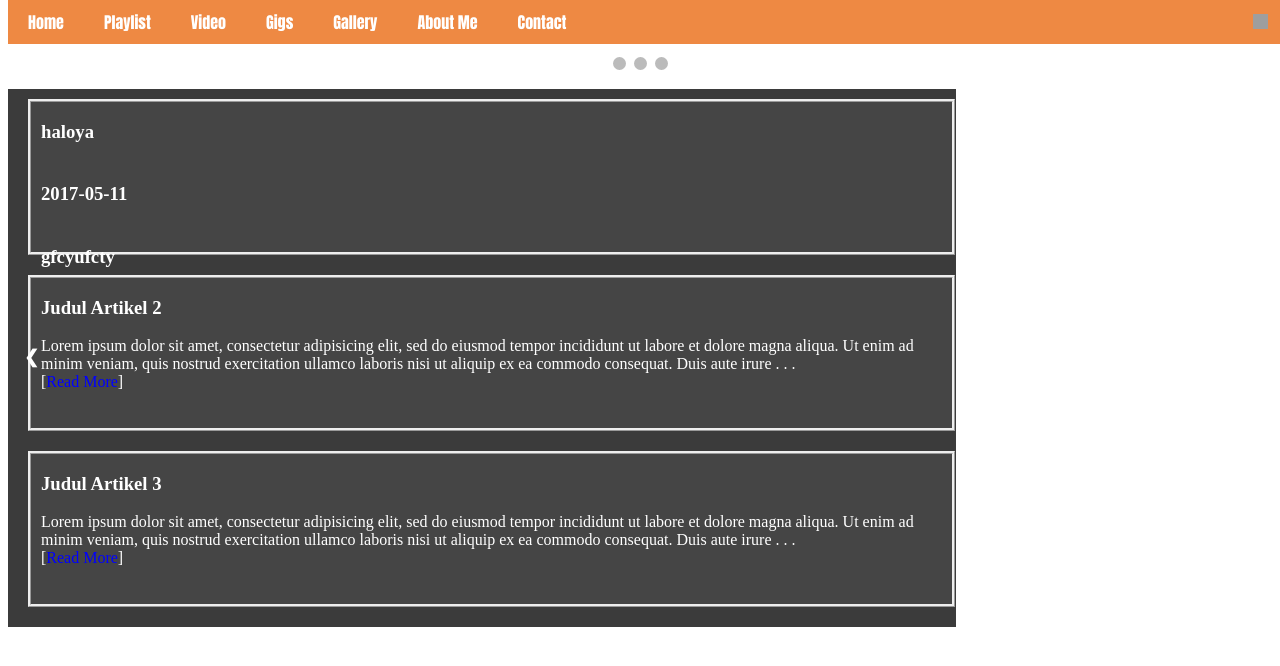
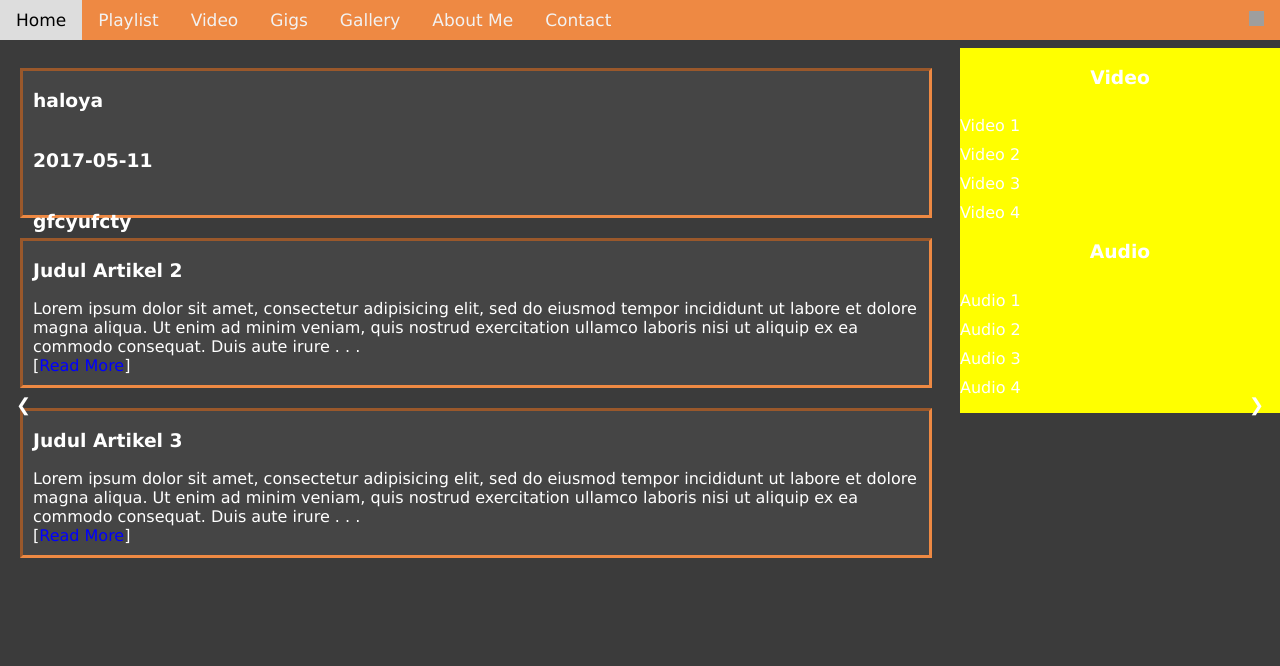
Before and after one commit to dimashv09/Musicart, a PHP site: page / in a window 1280 px wide. Shown: the top 666 px of the page. Run offline with PHP 8.4, Linux system fonts and the light colour scheme; data comes from the database, SQL or seed files in the repository; some libraries are stand-ins or nearby versions; grey boxes are pictures that could not be loaded.

Commit message:
style.css

```diff
--- a/BMP/css/style.css
+++ b/BMP/css/style.css
@@ -1,10 +1,10 @@
-/*{
-	background: #ABB8F4;
-	margin: -10px;
-}*/
+body {
+  margin:0;
+  background-color: #3B3B3B;
+}
 
-/*navbar*/
-.navbar{
+.navbar {
+  overflow: hidden;
   background-color: #EE8943;
   position: fixed;
   top: 0;
@@ -20,15 +20,18 @@
  .navbar ul li{
 	float: left;
   list-style: none;
-	padding: 10px 0px;
+  padding: 0;
   text-decoration: none;
 }
 
- .navbar ul li a{
+.navbar a {
+  float: left;
+  display: block;
+  color: #f2f2f2;
+  text-align: center;
+  padding: 10px 16px;
   text-decoration: none;
-  font-family: impact;
-  color: white;
-  padding: 10px 20px;
+  font-size: 17px;
 }
 
 .navbar ul li a:hover{
@@ -40,27 +43,29 @@
  background-color: #4CAF50;
    color: white;
 }
-/*end navbar*/
 
-/*header*/
+.main {
+  padding: 16px;
+  margin-top: 30px;
+  height: 100%px; /* Used in this example to enable scrolling */
+}
+
+* {box-sizing:border-box}
+body {font-family: Verdana,sans-serif;margin:0}
+.mySlides {display:none}
+
 /* Slideshow container */
 .slideshow-container {
   width: 100%;
 	position: static;
-	padding: 0px;
-  margin-top: 38px;
-}
-
-.mySlides {
-	display:none;
+	padding-top: 11px;
+  margin-top: 29px;
+  margin-bottom: -60px;
 }
 
 .mySlides img{
-	height: 600px;
-	width: 100%;
-	margin-bottom: -20px;
+  height: 595px;
 }
-
 /* Next & previous buttons */
 .prev, .next {
   cursor: pointer;
@@ -68,7 +73,7 @@
   top: 50%;
   width: auto;
   padding: 16px;
-  margin-top: -70px;
+  margin-top: -22px;
   color: white;
   font-weight: bold;
   font-size: 18px;
@@ -89,13 +94,11 @@
 
 /* Caption text */
 .text {
-  /*color: #f2f2f2;*/
-	color : black;
+  color: #f2f2f2;
   font-size: 15px;
   padding: 8px 12px;
-  position:relative;
-	margin-top: -50px;
-  bottom: 8px;
+  position: absolute;
+  bottom: 50px;
   width: 100%;
   text-align: center;
 }
@@ -106,12 +109,11 @@
   font-size: 12px;
   padding: 8px 12px;
   position: absolute;
-  top: 0;
+  top: 10;
 }
 
 /* The dots/bullets/indicators */
 .dot {
-	width: 100%;
   cursor:pointer;
   height: 13px;
   width: 13px;
@@ -148,24 +150,10 @@
 @media only screen and (max-width: 300px) {
   .prev, .next,.text {font-size: 11px}
 }
-/*end header*/
-
-
-.clear{
-	clear: both;
-}
-
-.playlist{
-	background: #3B3B3B;
-	margin-top: 15px;
-	float: left;
-	height: 100%;
-	width: 25%;
-}
 
 .content{
   background: #3B3B3B;
-	margin-top: 15px;
+  margin-top: 30px;
   float: left;
   height: 100%;
   width: 75%;
@@ -173,10 +161,24 @@
 
 .content .article{
 	background: #454545;
-	border-style: ridge;
+	border-style: inset;
+  border-color: #EE8943;
+  margin: 20px 20px;
 	width: 95%;
-	margin: 10px 20px 20px;
 	height: 150px;
+}
+
+.sidebar{
+  background: yellow;
+  float: left;
+  margin-top: 30px;
+	height: 100%;
+	width: 25%;
+}
+
+.sidebar ul li{
+  color: white;
+  text-decoration: none;
 }
 
  .footer{
```
Lines whose indentation alone changed are shown as unchanged.
